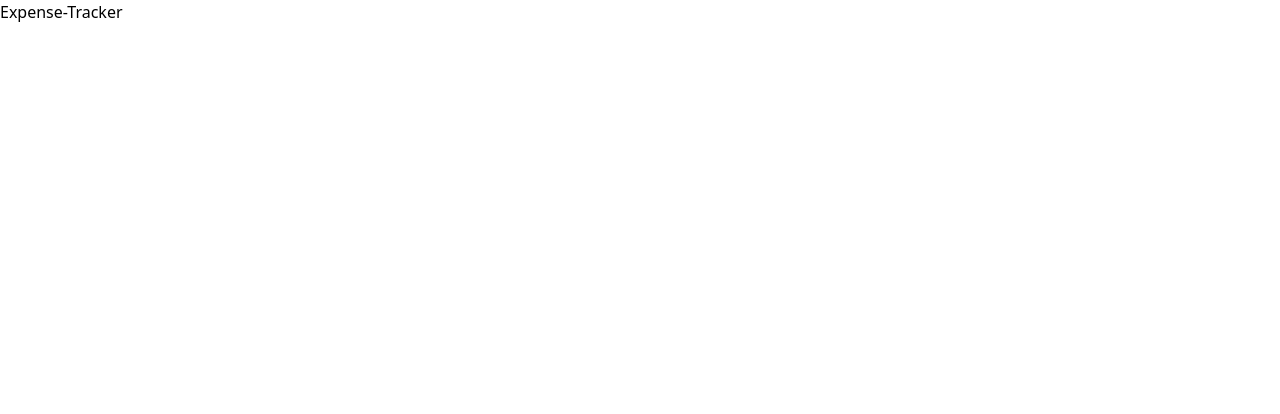
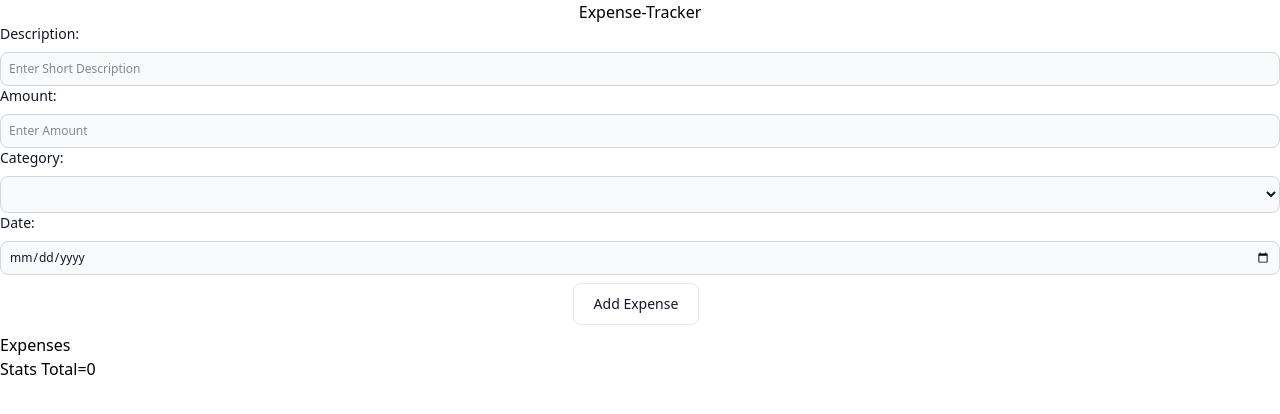
Before and after one commit to codebyAvijit/expense-tracker, a React (Vite) app: page / in a window 1280 px wide. Shown: the top 414 px of the page. Built offline with nearby package versions, Linux system fonts and the light colour scheme.

Commit message:
expense form data created

```diff
--- a/src/App.jsx
+++ b/src/App.jsx
@@ -1,11 +1,17 @@
 import react from "react";
 
 import "./App.css";
+import AddExpenseForm from "./components/AddExpenseForm";
+import ExpenseList from "./components/ExpenseList";
+import StatsSection from "./components/StatsSection";
 
 function App() {
   return (
     <>
-      <div>Expense-Tracker</div>
+      <div className="text-center">Expense-Tracker</div>
+      <AddExpenseForm />
+      <ExpenseList />
+      <StatsSection />
     </>
   );
 }
--- /dev/null
+++ b/src/components/AddExpenseForm.jsx
@@ -0,0 +1,109 @@
+import React, { useState } from "react";
+
+const AddExpenseForm = () => {
+  const [description, setDescription] = useState("");
+  const [amount, setAmount] = useState("");
+  const [category, setCategory] = useState("");
+  const [date, setDate] = useState("");
+
+  const submitFormHandler = (e) => {
+    e.preventDefault();
+
+    const expense = { description, amount: +amount, category, date };
+    console.log(expense);
+    setDescription("");
+    setAmount(0);
+    setCategory("");
+    setDate("");
+  };
+  return (
+    <div>
+      <form onSubmit={submitFormHandler}>
+        <div>
+          <label
+            htmlFor="description"
+            className="block mb-2 text-sm font-medium text-gray-900 dark:text-white"
+          >
+            Description:
+          </label>
+          <input
+            type="text"
+            className="block w-full p-2 text-gray-900 border border-gray-300 rounded-lg bg-gray-50 text-xs focus:ring-blue-500 focus:border-blue-500 dark:bg-gray-700 dark:border-gray-600 dark:placeholder-gray-400 dark:text-white dark:focus:ring-blue-500 dark:focus:border-blue-500"
+            value={description}
+            placeholder="Enter Short Description"
+            onChange={(e) => {
+              setDescription(e.target.value);
+            }}
+          />
+        </div>
+        <div>
+          <label
+            htmlFor="amount"
+            className="block mb-2 text-sm font-medium text-gray-900 dark:text-white"
+          >
+            Amount:
+          </label>
+          <input
+            type="text"
+            className="block w-full p-2 text-gray-900 border border-gray-300 rounded-lg bg-gray-50 text-xs focus:ring-blue-500 focus:border-blue-500 dark:bg-gray-700 dark:border-gray-600 dark:placeholder-gray-400 dark:text-white dark:focus:ring-blue-500 dark:focus:border-blue-500"
+            value={amount}
+            placeholder="Enter Amount"
+            onChange={(e) => {
+              setAmount(e.target.value);
+            }}
+          />
+        </div>
+        <div>
+          <label
+            htmlFor="category"
+            className="block mb-2 text-sm font-medium text-gray-900 dark:text-white"
+          >
+            Category:{" "}
+          </label>
+          <select
+            value={category}
+            className="block w-full p-2 text-gray-900 border border-gray-300 rounded-lg bg-gray-50 text-xs focus:ring-blue-500 focus:border-blue-500 dark:bg-gray-700 dark:border-gray-600 dark:placeholder-gray-400 dark:text-white dark:focus:ring-blue-500 dark:focus:border-blue-500"
+            onChange={(e) => {
+              setCategory(e.target.value);
+            }}
+          >
+            <option hidden></option>
+            <option value="food">Food</option>
+            <option value="transport">Transport</option>
+            <option value="rent">Rent</option>
+            <option value="shopping">Shopping</option>
+            <option value="entertainment">Entertainment</option>
+            <option value="utilities">Utilities</option>
+            <option value="health">Health</option>
+            <option value="education">Education</option>
+            <option value="others">Others</option>
+          </select>
+        </div>
+        <div>
+          <label
+            htmlFor="date"
+            className="block mb-2 text-sm font-medium text-gray-900 dark:text-white"
+          >
+            Date:
+          </label>
+          <input
+            type="date"
+            className="block w-full p-2 text-gray-900 border border-gray-300 rounded-lg bg-gray-50 text-xs focus:ring-blue-500 focus:border-blue-500 dark:bg-gray-700 dark:border-gray-600 dark:placeholder-gray-400 dark:text-white dark:focus:ring-blue-500 dark:focus:border-blue-500"
+            placeholder="Enter Date"
+            value={date}
+            onChange={(e) => {
+              setDate(e.target.value);
+            }}
+          />
+        </div>
+        <div className="text-center">
+          <button className="py-2.5 px-5 me-2 mt-2 mb-2 text-sm font-medium text-gray-900 focus:outline-none bg-white rounded-lg border border-gray-200 hover:bg-gray-100 hover:text-blue-700 focus:z-10 focus:ring-4 focus:ring-gray-100 dark:focus:ring-gray-700 dark:bg-gray-800 dark:text-gray-400 dark:border-gray-600 dark:hover:text-white dark:hover:bg-gray-700">
+            Add Expense
+          </button>
+        </div>
+      </form>
+    </div>
+  );
+};
+
+export default AddExpenseForm;
--- /dev/null
+++ b/src/components/ExpenseList.jsx
@@ -0,0 +1,7 @@
+import React from "react";
+
+const ExpenseList = () => {
+  return <div>Expenses</div>;
+};
+
+export default ExpenseList;
--- /dev/null
+++ b/src/components/StatsSection.jsx
@@ -0,0 +1,7 @@
+import React from "react";
+
+const StatsSection = () => {
+  return <div>Stats Total=0</div>;
+};
+
+export default StatsSection;
```
